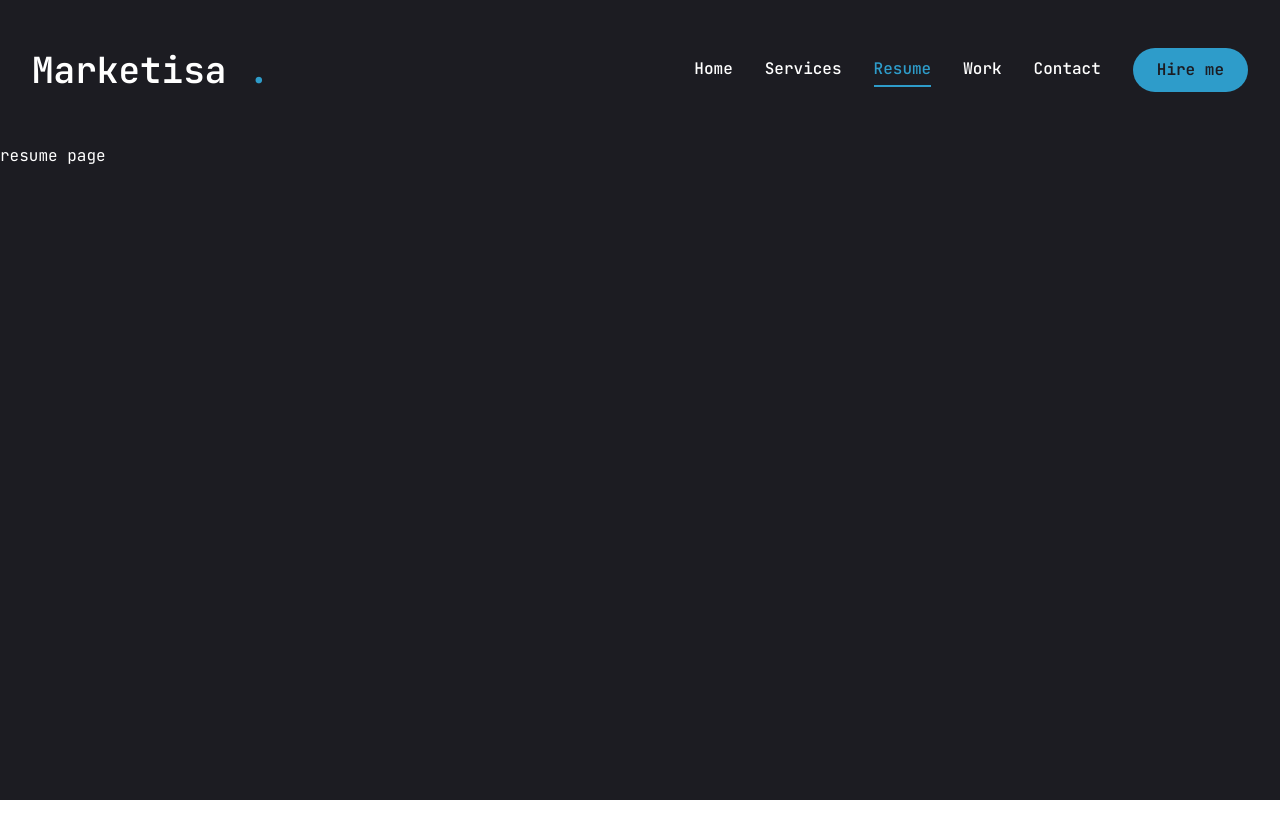
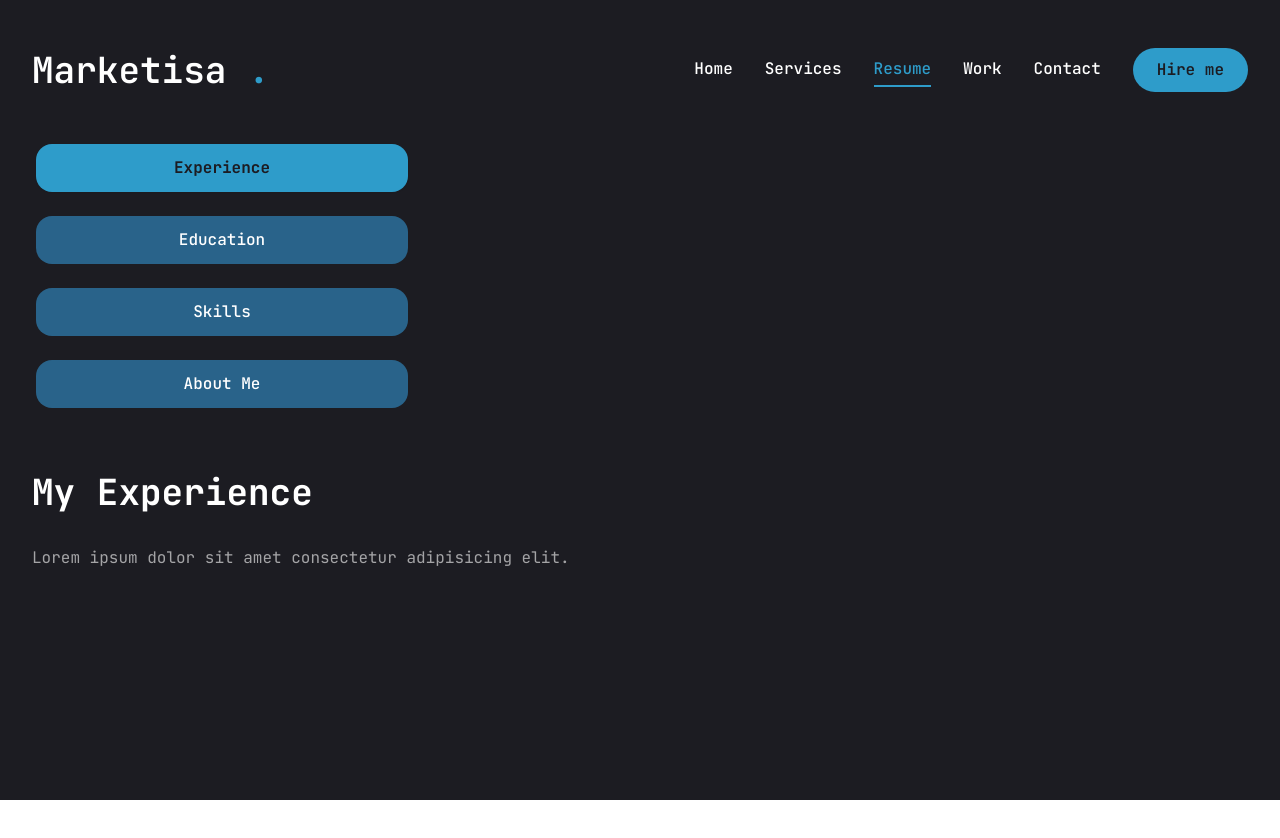
Before and after one commit to matheusht/marketisa-lp, a Next.js app: page /resume in a window 1280 px wide. Shown: the top 838 px of the page. Before the commit the page ends 800 px from the top, so only its background shows below. Built offline with nearby package versions, Linux system fonts and the light colour scheme.

Commit message:
services page finished

```diff
--- a/package.json
+++ b/package.json
@@ -46,6 +46,7 @@
     "next-themes": "^0.3.0",
     "nookies": "^2.5.2",
     "react": "^18",
+    "react-countup": "^6.5.3",
     "react-dom": "^18",
     "react-icons": "^5.2.1",
     "react-resizable-panels": "^2.0.16",
--- /dev/null
+++ b/src/app/components/Stats.tsx
@@ -0,0 +1,55 @@
+"use client";
+
+import CountUp from "react-countup";
+
+const stats = [
+  {
+    num: 12,
+    text: "Years of experience",
+  },
+  {
+    num: 26,
+    text: "Projects completed",
+  },
+  {
+    num: 8,
+    text: "Technologies mastered",
+  },
+  {
+    num: 500,
+    text: "Code commits",
+  },
+];
+
+export function Stats() {
+  return (
+    <section className="pt-4 pb-12 xl:pt-0 xl:pb-0">
+      <div className="container mx-auto">
+        <div className="flex flex-wrap gap-6 max-w-[80vw] mx-auto xl:max-w-none">
+          {stats.map((item, index) => {
+            return (
+              <div
+                className="flex-1 flex gap-4 items-center justify-center xl:justify-start"
+                key={index}
+              >
+                <CountUp
+                  end={item.num}
+                  duration={5}
+                  delay={2}
+                  className="text-4xl xl:text-6xl font-extrabold"
+                />
+                <p
+                  className={`${
+                    item.text.length < 15 ? "max-w-[100px]" : "max-w-[150px]"
+                  } leading-snug text-white/80`}
+                >
+                  {item.text}
+                </p>
+              </div>
+            );
+          })}
+        </div>
+      </div>
+    </section>
+  );
+}
--- a/src/app/components/ui/tabs.tsx
+++ b/src/app/components/ui/tabs.tsx
@@ -1,11 +1,11 @@
-"use client"
+"use client";
 
-import * as React from "react"
-import * as TabsPrimitive from "@radix-ui/react-tabs"
+import * as React from "react";
+import * as TabsPrimitive from "@radix-ui/react-tabs";
 
-import { cn } from "@/lib/utils"
+import { cn } from "@/lib/utils";
 
-const Tabs = TabsPrimitive.Root
+const Tabs = TabsPrimitive.Root;
 
 const TabsList = React.forwardRef<
   React.ElementRef<typeof TabsPrimitive.List>,
@@ -13,14 +13,11 @@
 >(({ className, ...props }, ref) => (
   <TabsPrimitive.List
     ref={ref}
-    className={cn(
-      "inline-flex h-10 items-center justify-center rounded-md bg-muted p-1 text-muted-foreground",
-      className
-    )}
+    className={cn("inline-flex h-auto rounded-md p-1 text-primary", className)}
     {...props}
   />
-))
-TabsList.displayName = TabsPrimitive.List.displayName
+));
+TabsList.displayName = TabsPrimitive.List.displayName;
 
 const TabsTrigger = React.forwardRef<
   React.ElementRef<typeof TabsPrimitive.Trigger>,
@@ -29,13 +26,13 @@
   <TabsPrimitive.Trigger
     ref={ref}
     className={cn(
-      "inline-flex items-center justify-center whitespace-nowrap rounded-sm px-3 py-1.5 text-sm font-medium ring-offset-background transition-all focus-visible:outline-none focus-visible:ring-2 focus-visible:ring-ring focus-visible:ring-offset-2 disabled:pointer-events-none disabled:opacity-50 data-[state=active]:bg-background data-[state=active]:text-foreground data-[state=active]:shadow-sm",
+      "inline-flex items-center w-full bg-[#29638a] justify-center whitespace-nowrap text-white rounded-2xl p-3 text-base font-medium ring-offset-white transition-all disabled:pointer-events-none disabled:opacity-50 data-[state=active]:bg-accent data-[state=active]:text-primary data-[state=active]:font-bold data-[state=active]:shadow-sm",
       className
     )}
     {...props}
   />
-))
-TabsTrigger.displayName = TabsPrimitive.Trigger.displayName
+));
+TabsTrigger.displayName = TabsPrimitive.Trigger.displayName;
 
 const TabsContent = React.forwardRef<
   React.ElementRef<typeof TabsPrimitive.Content>,
@@ -44,12 +41,12 @@
   <TabsPrimitive.Content
     ref={ref}
     className={cn(
-      "mt-2 ring-offset-background focus-visible:outline-none focus-visible:ring-2 focus-visible:ring-ring focus-visible:ring-offset-2",
+      "min-h-[480px] ring-offset-background focus-visible:outline-none focus-visible:ring-2 focus-visible:ring-ring focus-visible:ring-offset-2",
       className
     )}
     {...props}
   />
-))
-TabsContent.displayName = TabsPrimitive.Content.displayName
+));
+TabsContent.displayName = TabsPrimitive.Content.displayName;
 
-export { Tabs, TabsList, TabsTrigger, TabsContent }
+export { Tabs, TabsList, TabsTrigger, TabsContent };
--- a/src/app/globals.css
+++ b/src/app/globals.css
@@ -31,4 +31,13 @@
     .h3 {
         @apply text-[20px] xl:text-[24px] leading-[1.1] font-semibold;
     }
+
+    .text-outline {
+        -webkit-text-stroke: 1px #ffff;
+    }
+
+    .text-outline-hover {
+        -webkit-text-stroke: 1px #2e9cca;
+    }
+
 }
--- a/src/app/page.tsx
+++ b/src/app/page.tsx
@@ -1,5 +1,6 @@
 import { Photo } from "./components/Photo";
 import { Social } from "./components/Social";
+import { Stats } from "./components/Stats";
 import { Button } from "./components/ui/button";
 import { FiDownload } from "react-icons/fi";
 
@@ -41,6 +42,7 @@
           </div>
         </div>
       </div>
+      <Stats />
     </section>
   );
 }
--- a/src/app/resume/page.tsx
+++ b/src/app/resume/page.tsx
@@ -1,7 +1,181 @@
+"use client";
+
+import { SiTailwindcss, SiNextdotjs } from "react-icons/si";
+import {
+  FaHtml5,
+  FaCss3,
+  FaJs,
+  FaReact,
+  FaFigma,
+  FaNodeJs,
+} from "react-icons/fa";
+
+const about = {
+  title: "About me",
+  description: "Lorem ipsum dolor sit amet, consectetur adipisicing elit.",
+  info: [
+    {
+      fieldName: "Name",
+      fieldValue: "Marketisa",
+    },
+    {
+      fieldName: "Phone",
+      fieldValue: "(+44) 99830-6069 ",
+    },
+    {
+      fieldName: "Experience",
+      fieldValue: "+12 Years",
+    },
+    {
+      fieldName: "Nationality",
+      fieldValue: "Brazillian",
+    },
+    {
+      fieldName: "Email",
+      fieldValue: "isabelathedoromarketing@gmail.com",
+    },
+    {
+      fieldName: "Freelance",
+      fieldValue: "Available",
+    },
+  ],
+};
+
+const experience = {
+  icon: "/assets/resume/badge.svg",
+  title: "My Experience",
+  description: "Lorem ipsum dolor sit amet consectetur adipisicing elit.",
+  items: [
+    {
+      company: "Integrado",
+      position: "Marketing",
+      duration: "2022 - 2024",
+    },
+    {
+      company: "Marketisa",
+      position: "Marketing Manager",
+      duration: "2024 - Present",
+    },
+  ],
+};
+
+const education = {
+  icon: "/assets/resume/cap.svg",
+  title: "My education",
+  description: "Lorem ipsum dolor sit amet consectetur adipisicing elit.",
+  items: [
+    {
+      institution: "Unicesumar",
+      degree: "Marketing",
+      duration: "2016 - 2020",
+    },
+    {
+      institution: "Trafego Pago",
+      degree: "Advertising",
+      duration: "2024 - Present",
+    },
+  ],
+};
+
+const skills = {
+  title: "My skills",
+  description: "Lorem ipsum dolor sit, amet consectetur adipisicing elit.",
+  skillList: [
+    {
+      icon: <FaHtml5 />,
+      name: "HTML 5",
+    },
+    {
+      icon: <FaCss3 />,
+      name: "CSS 3",
+    },
+    {
+      icon: <FaFigma />,
+      name: "Figma",
+    },
+    {
+      icon: <FaJs />,
+      name: "Javascript",
+    },
+    {
+      icon: <FaNodeJs />,
+      name: "NodeJS",
+    },
+    {
+      icon: <FaReact />,
+      name: "ReactJS",
+    },
+    {
+      icon: <SiNextdotjs />,
+      name: "NextJS",
+    },
+    {
+      icon: <SiTailwindcss />,
+      name: "TailwindCSS",
+    },
+  ],
+};
+
+import {
+  Tabs,
+  TabsContent,
+  TabsList,
+  TabsTrigger,
+} from "../components/ui/tabs";
+
+import {
+  Tooltip,
+  TooltipContent,
+  TooltipProvider,
+  TooltipTrigger,
+} from "../components/ui/tooltip";
+
+import { ScrollArea } from "../components/ui/scroll-area";
+import { animate, motion } from "framer-motion";
+
 export default function Resume() {
   return (
-    <div>
-      resume page
-    </div>
-  )
+    <motion.div
+      initial={{ opacity: 0 }}
+      animate={{
+        opacity: 1,
+        transition: { delay: 2.4, duration: 0.4, ease: "easeIn" },
+      }}
+      className="min-h-[80vh] flex items-center justify-center py-12 xl:py-0"
+    >
+      <div className="container mx-auto">
+        <Tabs
+          defaultValue="experience"
+          className="flex flex-col xl:flew-row gap-[60px]"
+        >
+          <TabsList className="flex flex-col w-full max-w-[380px] mx-auto xl:mx-0 gap-6">
+            <TabsTrigger value="experience">Experience</TabsTrigger>
+            <TabsTrigger value="education">Education</TabsTrigger>
+            <TabsTrigger value="skills">Skills</TabsTrigger>
+            <TabsTrigger value="about">About Me</TabsTrigger>
+          </TabsList>
+          <div className="min-h-[70vh] w-full">
+            <TabsContent value="experience" className="w-full">
+              <div className="flex flex-col gap-[30px] text-center xl:text-left">
+                <h3 className="text-4xl font-bold">{experience.title}</h3>
+                <p className="max-w-[600px] text-white/60 mx-auto xl:mx-0">
+                  {experience.description}
+                </p>
+              </div>
+            </TabsContent>
+
+            <TabsContent value="education" className="w-full">
+              education
+            </TabsContent>
+            <TabsContent value="skills" className="w-full">
+              skills
+            </TabsContent>
+            <TabsContent value="about" className="w-full">
+              about
+            </TabsContent>
+          </div>
+        </Tabs>
+      </div>
+    </motion.div>
+  );
 }
--- a/src/app/services/page.tsx
+++ b/src/app/services/page.tsx
@@ -1,7 +1,75 @@
+"use client";
+
+import { BsArrowDownRight } from "react-icons/bs";
+import Link from "next/link";
+
+const services = [
+  {
+    num: "01",
+    title: "Web Development",
+    description: "Lorem ipsum dolor sit amet consectetur adipisicing.",
+    href: "",
+  },
+  {
+    num: "02",
+    title: "UI/UX Design",
+    description: "Lorem ipsum dolor sit amet consectetur adipisicing.",
+    href: "",
+  },
+  {
+    num: "03",
+    title: "Logo Design",
+    description: "Lorem ipsum dolor sit amet consectetur adipisicing.",
+    href: "",
+  },
+  {
+    num: "04",
+    title: "SEO",
+    description: "Lorem ipsum dolor sit amet consectetur adipisicing.",
+    href: "",
+  },
+];
+
+import { motion } from "framer-motion";
 export default function Services() {
   return (
-    <div>
-      services page
-    </div>
-  )
+    <section className="min-h-[80vh] flex flex-col justify-center py-12 xl:py-0">
+      <div className="container mx-auto">
+        <motion.div
+          initial={{ opacity: 0 }}
+          animate={{
+            opacity: 1,
+            transition: { delay: 2.4, duration: 0.4, ease: "easeIn" },
+          }}
+          className="grid grid-cols-1 md:grid-cols-2 gap-[60px]"
+        >
+          {services.map((service, index) => {
+            return (
+              <div
+                key={index}
+                className="flex-1 flex flex-col justify-center gap-6 group"
+              >
+                <div className="w-full flex justify-between items-center">
+                  <div className="text-5xl font-extrabold text-outline text-transparent group-hover:text-outline-hover transition-all duration-500">
+                    {service.num}
+                  </div>
+                  <Link
+                    href={service.href}
+                    className="w-[70px] h-[70px] rounded-full bg-white group-hover:bg-accent transition-all duration-500 flex justify-center items-center hover:-rotate-45"
+                  >
+                    <BsArrowDownRight className="text-primary text-3xl" />
+                  </Link>
+                </div>
+                <h2 className="text-[42px] font-bold leading-none text-white group-hover:text-accent transition-all duration-500">
+                  {service.title}
+                </h2>
+                <p>{service.description}</p>
+                <div className="border-b border-white/20 w-full"></div>
+              </div>
+            );
+          })}
+        </motion.div>
+      </div>
+    </section>
+  );
 }
```
Also changed, not shown: 2 other files (tests, documents, lock files or other folders).
